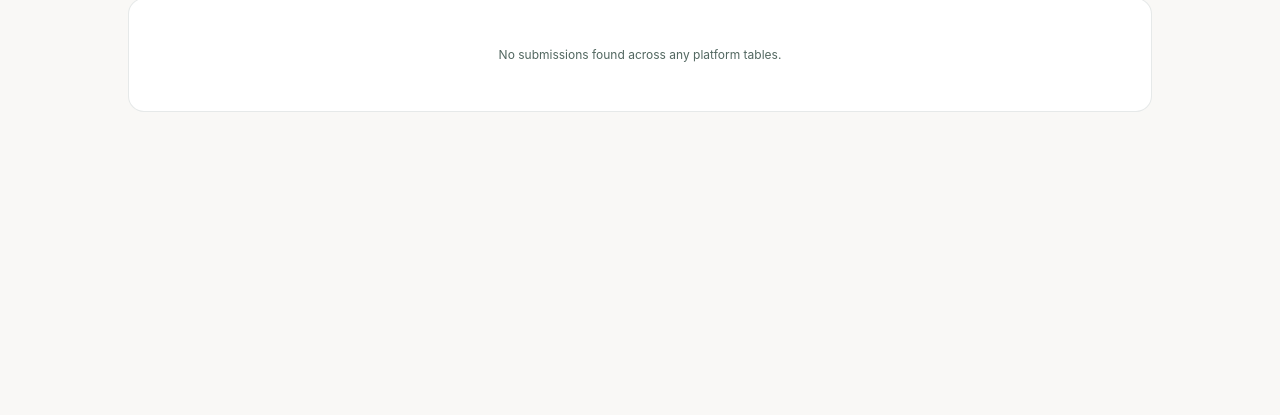
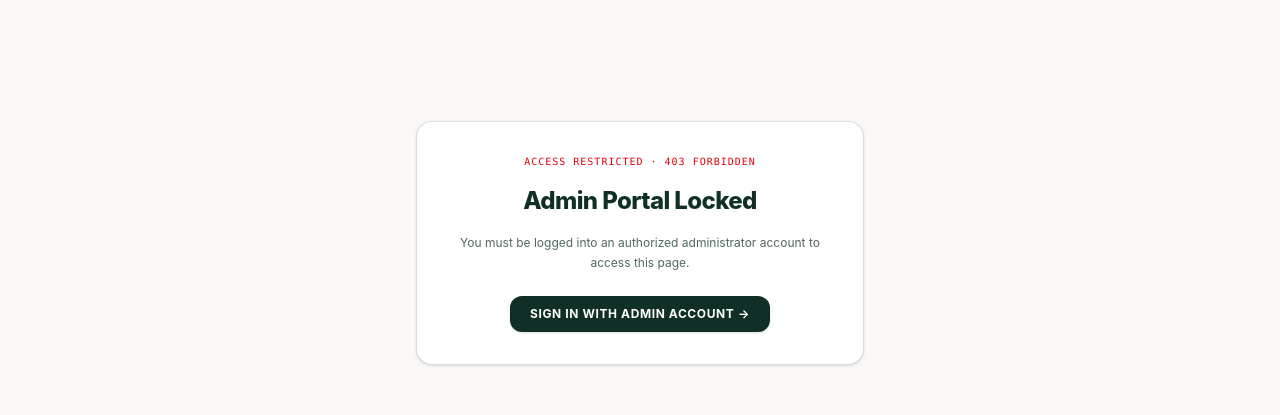
Before and after one commit to gcameron2989-cyber/green-collective, a Next.js app: page /admin/inbox in a window 1280 px wide. Shown: the part 222-637 px from the top of the page. Built offline with nearby package versions, Linux system fonts and the light colour scheme; no server answers; the database is empty.

Commit message:
Update page.tsx

```diff
--- a/app/admin/inbox/page.tsx
+++ b/app/admin/inbox/page.tsx
@@ -3,9 +3,14 @@
 import React, { useState, useEffect } from "react";
 import { createClient } from "@/lib/supabase/client";
 
+// Set your admin email address here
+const ADMIN_EMAIL = "gcameron2989@gmail.com"; // Replace with your actual admin email if different
+
 export default function MasterAdminHub() {
   const [items, setItems] = useState<any[]>([]);
   const [loading, setLoading] = useState(true);
+  const [authorized, setAuthorized] = useState<boolean | null>(null);
+  const [userEmail, setUserEmail] = useState<string | null>(null);
   const [replyTexts, setReplyTexts] = useState<Record<string, string>>({});
   const [sendingId, setSendingId] = useState<string | null>(null);
   const [statusMsg, setStatusMsg] = useState<{ id: string; text: string } | null>(null);
@@ -13,7 +18,29 @@ export default function MasterAdminHub() {
   const supabase = createClient();
 
   useEffect(() => {
-    async function fetchAllSubmissions() {
+    async function checkAuthAndFetch() {
+      // 1. Check current logged-in user session
+      const { data: { session }, error: sessionError } = await supabase.auth.getSession();
+
+      if (sessionError || !session?.user) {
+        setAuthorized(false);
+        setLoading(false);
+        return;
+      }
+
+      const email = session.user.email;
+      setUserEmail(email);
+
+      // 2. Verify against your admin email whitelist
+      if (email !== ADMIN_EMAIL) {
+        setAuthorized(false);
+        setLoading(false);
+        return;
+      }
+
+      setAuthorized(true);
+
+      // 3. Fetch all five submission tables concurrently if authorized
       const [inquiriesRes, actionsRes, initiativesRes, marketRes, researchRes] = await Promise.all([
         supabase.from("contact_inquiries").select("*"),
         supabase.from("proposed_actions").select("*, profiles:user_id(full_name, email)"),
@@ -78,7 +105,7 @@ export default function MasterAdminHub() {
       setLoading(false);
     }
 
-    fetchAllSubmissions();
+    checkAuthAndFetch();
   }, [supabase]);
 
   const handleSendResponse = async (item: any) => {
@@ -119,12 +146,39 @@ export default function MasterAdminHub() {
   };
 
   if (loading) {
-    return <div className="min-h-screen bg-[#f9f8f6] p-12 text-xs font-mono text-[#526760]">Loading master admin inbox...</div>;
+    return <div className="min-h-screen bg-[#f9f8f6] p-12 text-xs font-mono text-[#526760]">Verifying admin authorization...</div>;
+  }
+
+  if (!authorized) {
+    return (
+      <main className="min-h-screen bg-[#f9f8f6] text-[#102f26] flex items-center justify-center p-6 font-sans">
+        <div className="max-w-md w-full bg-white border border-[#102f26]/15 rounded-2xl p-8 shadow-sm text-center space-y-4">
+          <span className="font-mono text-[10px] uppercase tracking-widest text-red-600 block">
+            Access Restricted · 403 Forbidden
+          </span>
+          <h1 className="text-2xl font-extrabold tracking-tight">Admin Portal Locked</h1>
+          <p className="text-xs text-[#526760] leading-relaxed">
+            {userEmail
+              ? `Signed in as ${userEmail}. This account does not have administrator privileges for Green Collective.`
+              : `You must be logged into an authorized administrator account to access this page.`}
+          </p>
+          <div className="pt-2">
+            <a
+              href="/login"
+              className="inline-block px-5 py-2.5 bg-[#102f26] text-white rounded-xl text-xs font-bold uppercase tracking-wider hover:bg-[#39705d] transition shadow"
+            >
+              Sign In With Admin Account →
+            </a>
+          </div>
+        </div>
+      </main>
+    );
   }
 
   return (
     <main className="min-h-screen bg-[#f9f8f6] text-[#102f26] p-6 md:p-12 font-sans">
       <div className="max-w-5xl mx-auto space-y-8">
+        <div className="flex flex-col sm:flex-row justify-between items-start sm:items-center gap-4">
           <div>
             <span className="font-mono text-[10px] uppercase tracking-widest text-[#39705d] block mb-1">
               Admin Hub · Master Management
@@ -133,6 +187,12 @@ export default function MasterAdminHub() {
             <p className="text-xs text-[#526760] mt-1">
               Manage contact forms, action proposals, campus initiatives, marketplace listings, and research submissions in one place.
             </p>
+          </div>
+          <div className="text-right">
+            <span className="text-[10px] font-mono bg-emerald-50 text-emerald-800 border border-emerald-200 px-3 py-1.5 rounded-lg block font-bold">
+              Authenticated: {userEmail}
+            </span>
+          </div>
         </div>
 
         {items.length === 0 ? (
```
Lines whose indentation alone changed are shown as unchanged.
